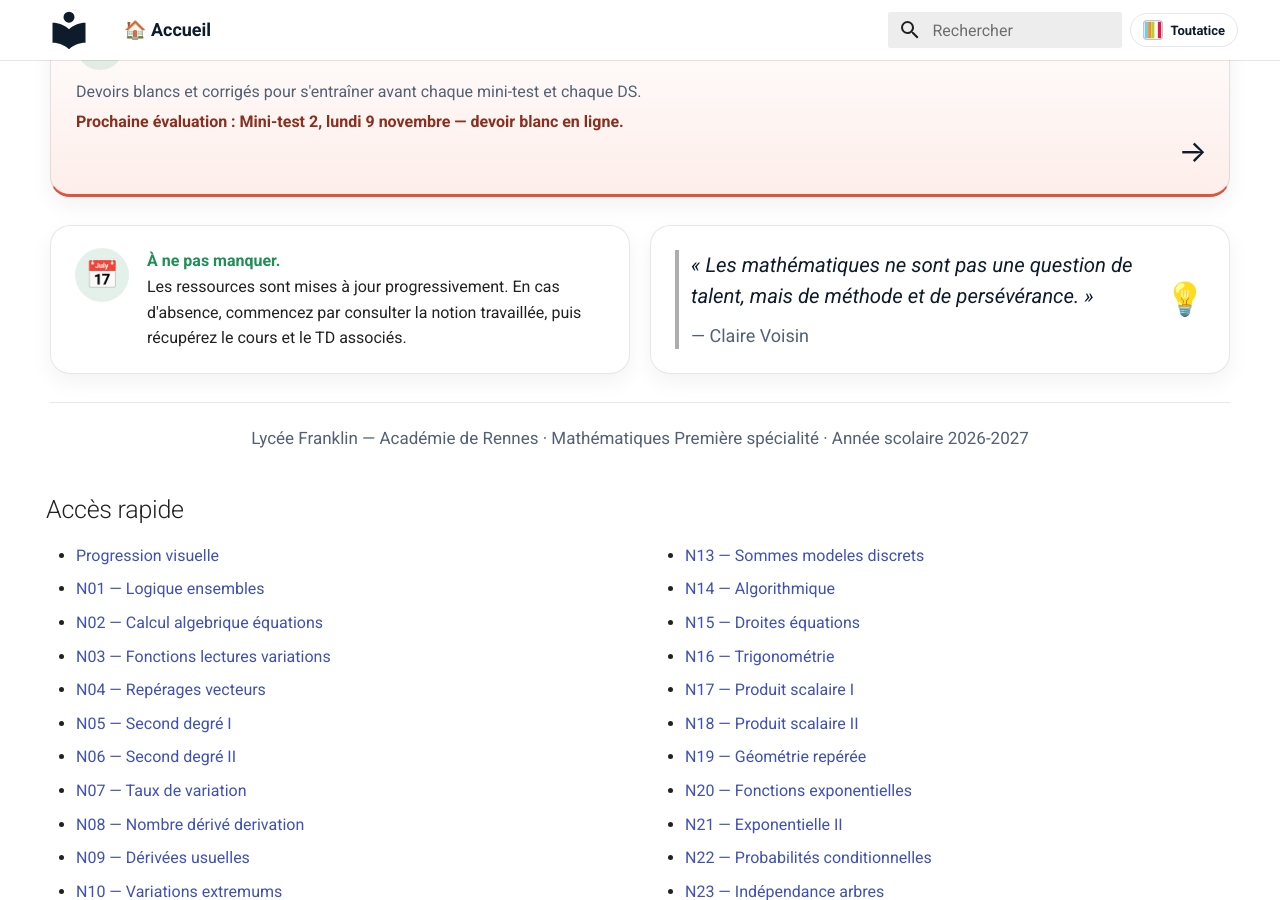
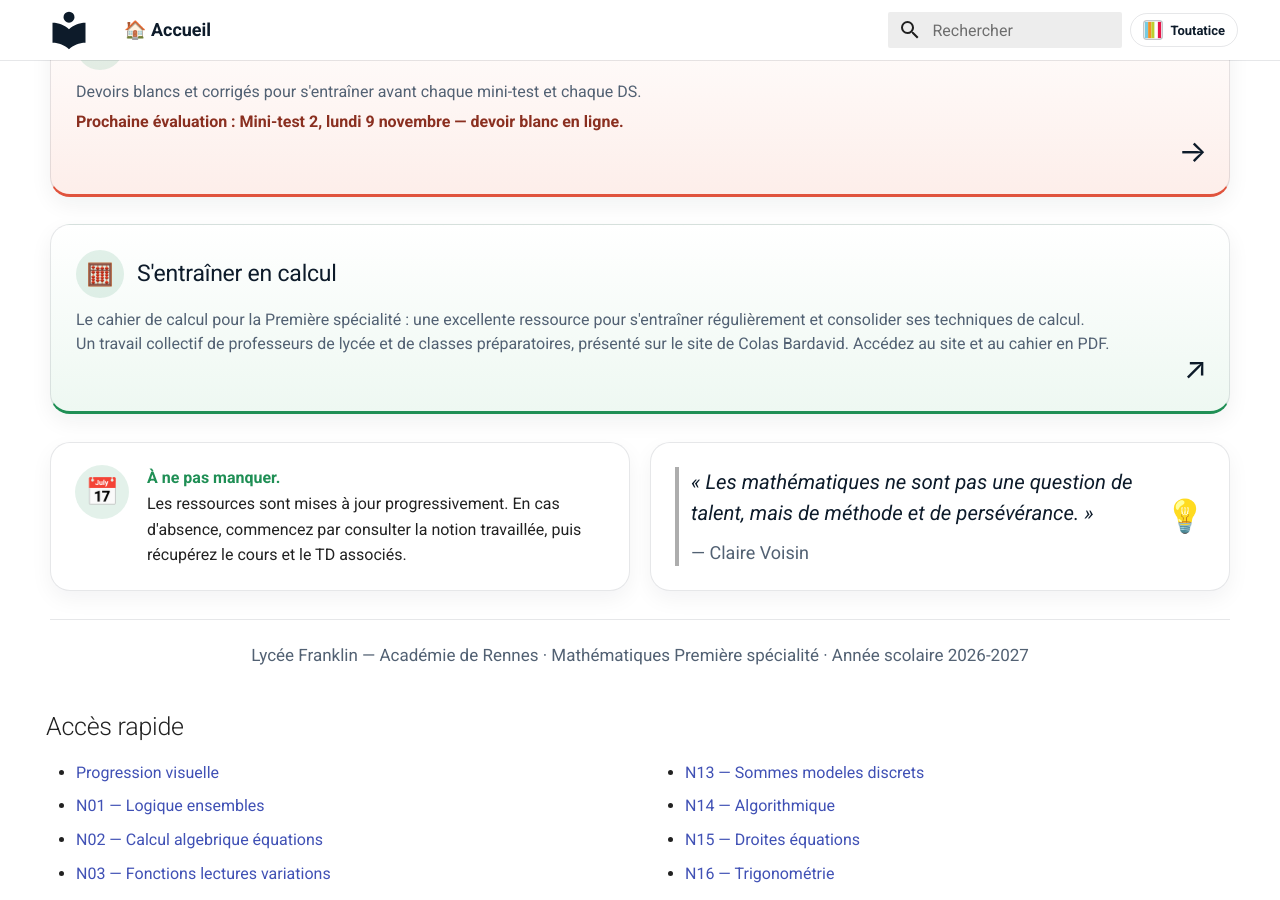
Before and after one commit to vnicolle56610/maths-premiere-specialite, an MkDocs documentation site: the page built from docs/index.md, in a window 1280 px wide and 900 px high, scrolled down 884 px. Built offline with MkDocs 1.6.1 and Material for MkDocs 9.7.7, drawn with Linux system fonts in a browser that asks for light colours.

Commit message:
Ajoute le cahier de calcul sur la page d’accueil

```diff
--- a/docs/index.md
+++ b/docs/index.md
@@ -74,6 +74,18 @@ hide:
   </a>
 </section>
 
+<section class="maths-cards">
+  <a class="maths-card maths-card--green maths-card--wide" href="https://colasbd.github.io/cdc-lycee-premiere/" target="_blank" rel="noopener noreferrer">
+    <div class="maths-card-head">
+      <span class="maths-card-icon">🧮</span>
+      <h3>S'entraîner en calcul</h3>
+    </div>
+    <p>Le cahier de calcul pour la Première spécialité : une excellente ressource pour s'entraîner régulièrement et consolider ses techniques de calcul.</p>
+    <p>Un travail collectif de professeurs de lycée et de classes préparatoires, présenté sur le site de Colas Bardavid. Accédez au site et au cahier en PDF.</p>
+    <span class="maths-card-arrow" aria-label="Ouvrir dans un nouvel onglet">↗</span>
+  </a>
+</section>
+
 <section class="maths-footer-row">
   <div class="maths-note">
     <span class="maths-note-icon">📅</span>
```
